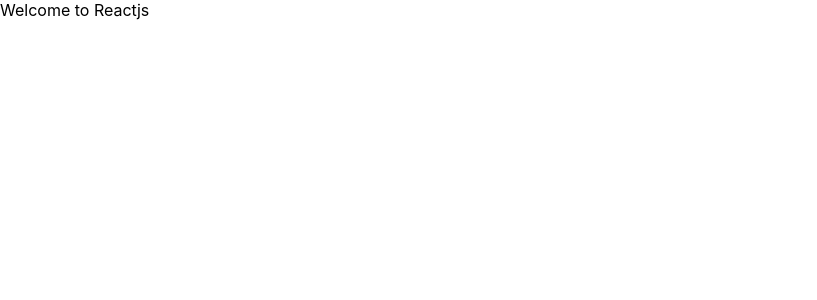
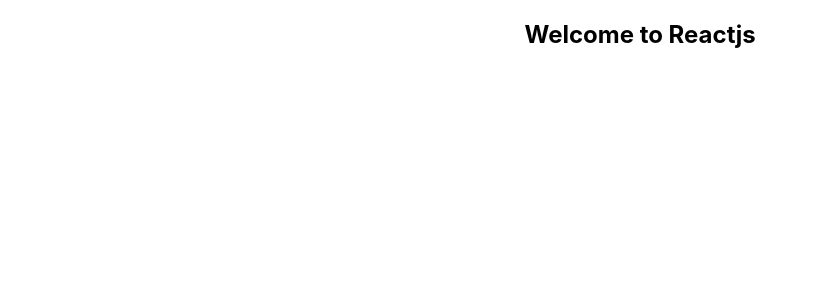
Before and after one commit to nikitapatil311/Project, a React (Create React App) app in the folder project/: page / in a window 1280 px wide. Shown: the top 300 px of the page, without its empty margins (0-817 px from the left). Built offline with nearby package versions, Linux system fonts and the light colour scheme.

Commit message:
first commit

```diff
--- a/project/src/App.js
+++ b/project/src/App.js
@@ -1,7 +1,11 @@
 import "./App.css";
 
 function App() {
-  return <div>Welcome to Reactjs</div>;
+  return (
+    <div className="App">
+      <h2>Welcome to Reactjs</h2>
+    </div>
+  );
 }
 
 export default App;
```
